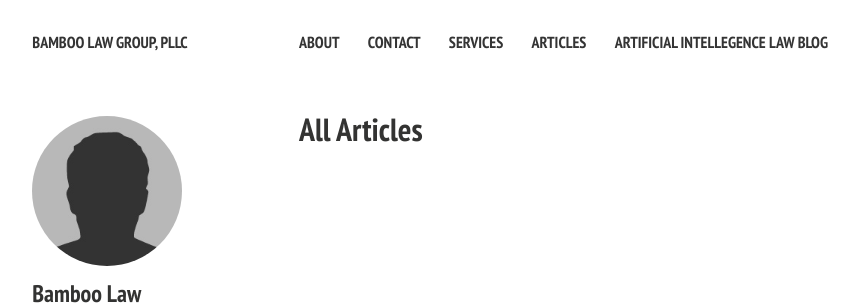
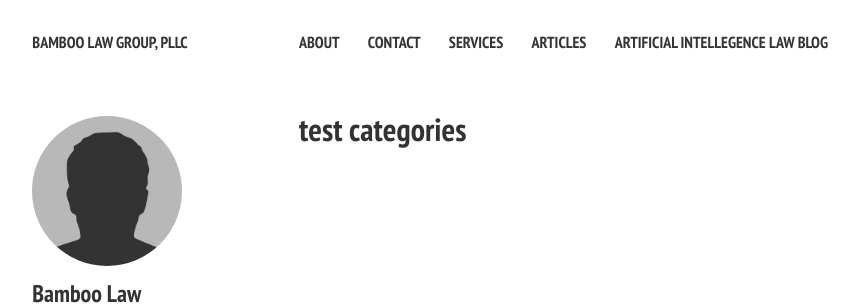
Before and after one commit to nerdyfergy/blg-site-mm3, a Jekyll site: the page built from articles/index.md, in a window 1280 px wide. Shown: the top 308 px of the page, without its empty margins (21-880 px from the left). Built offline with Jekyll 4.4.1, drawn with Linux system fonts in a browser that asks for light colours; nearby versions of some CDN libraries.

Commit message:
Update article-index.html

```diff
--- a/_layouts/article-index.html
+++ b/_layouts/article-index.html
@@ -33,23 +33,14 @@
     {% include _author-bio.html %}
   </div>
   <div id="index">
-    <h1>{{ page.title }}</h1>
-    {% for article in site.articles %}
-    {% unless article.next %}
-      <h3>{{ article.date | date: '%Y' }}</h3>
-      {% else %}
-        {% capture year %}{{ article.date | date: '%Y' }}{% endcapture %}
-        {% capture nyear %}{{ article.next.date | date: '%Y' }}{% endcapture %}
-        {% if year != nyear %}
-          <h3>{{ article.date | date: '%Y' }}</h3>
-        {% endif %}
-      {% endunless %}
+    <h1>test categories</h1>
+    {% for article in site.categories.articles %}
       <article>
-        {% if article.link %}
-          <h2 class="link-post"><a href="{{ site.url }}{{ article.url }}" title="{{ article.title }}">{{ article.title }}</a> <a href="{{ article.link }}" target="_blank" title="{{ article.title }}"><i class="fa fa-link"></i></a></h2>
+        {% if post.link %}
+          <h2 class="link-post"><a href="{{ site.url }}{{ post.url }}" title="{{ post.title }}">{{ post.title }}</a> <a href="{{ post.link }}" target="_blank" title="{{ post.title }}"><i class="fa fa-link"></i></a></h2>
         {% else %}
-          <h2><a href="{{ site.url }}{{ article.url }}" title="{{ article.title }}">{{ article.title }}</a></h2>
-          <p>{{ article.excerpt | strip_html | truncate: 160 }}</p>
+          <h2><a href="{{ site.url }}{{ post.url }}" title="{{ post.title }}">{{ post.title }}</a></h2>
+          <p>{{ post.excerpt | strip_html | truncate: 160 }}</p>
         {% endif %}
       </article>
     {% endfor %}
```
